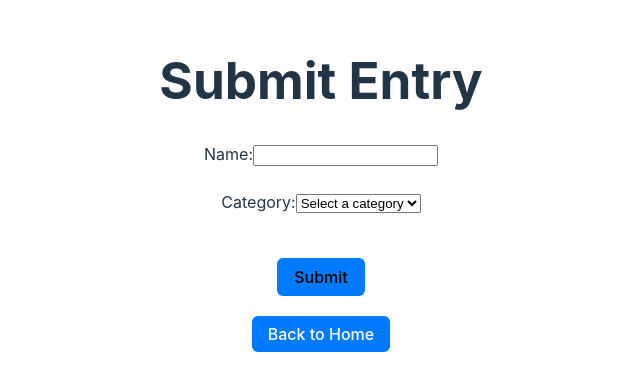
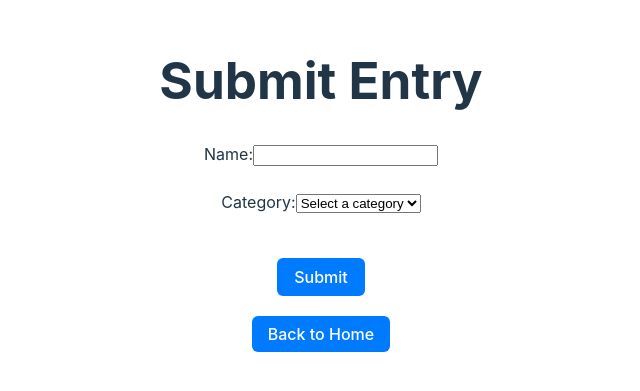
Before and after one commit to brodieheg/cookoff-frontend, a React (Vite) app: page /submit in a window 1280 px wide. Shown: the part 215-606 px from the top of the page, without its empty margins (319-959 px from the left). Built offline with nearby package versions, Linux system fonts and the light colour scheme.

Commit message:
updated submit color

```diff
--- a/src/submit.tsx
+++ b/src/submit.tsx
@@ -74,7 +74,7 @@ export default function Submit() {
             padding: '8px 16px',
             borderRadius: '6px',
             backgroundColor: '#007bff',
-            color: 'black',
+            color: 'white',
           }}>Submit</button>
       </form>
       <button
--- a/src/vote.tsx
+++ b/src/vote.tsx
@@ -162,7 +162,7 @@ export default function Vote() {
           padding: '8px 16px',
           borderRadius: '6px',
           backgroundColor: '#007bff',
-          color: 'black',
+          color: 'white',
         }}>Submit Vote</button>
       </form>
       <button
```
